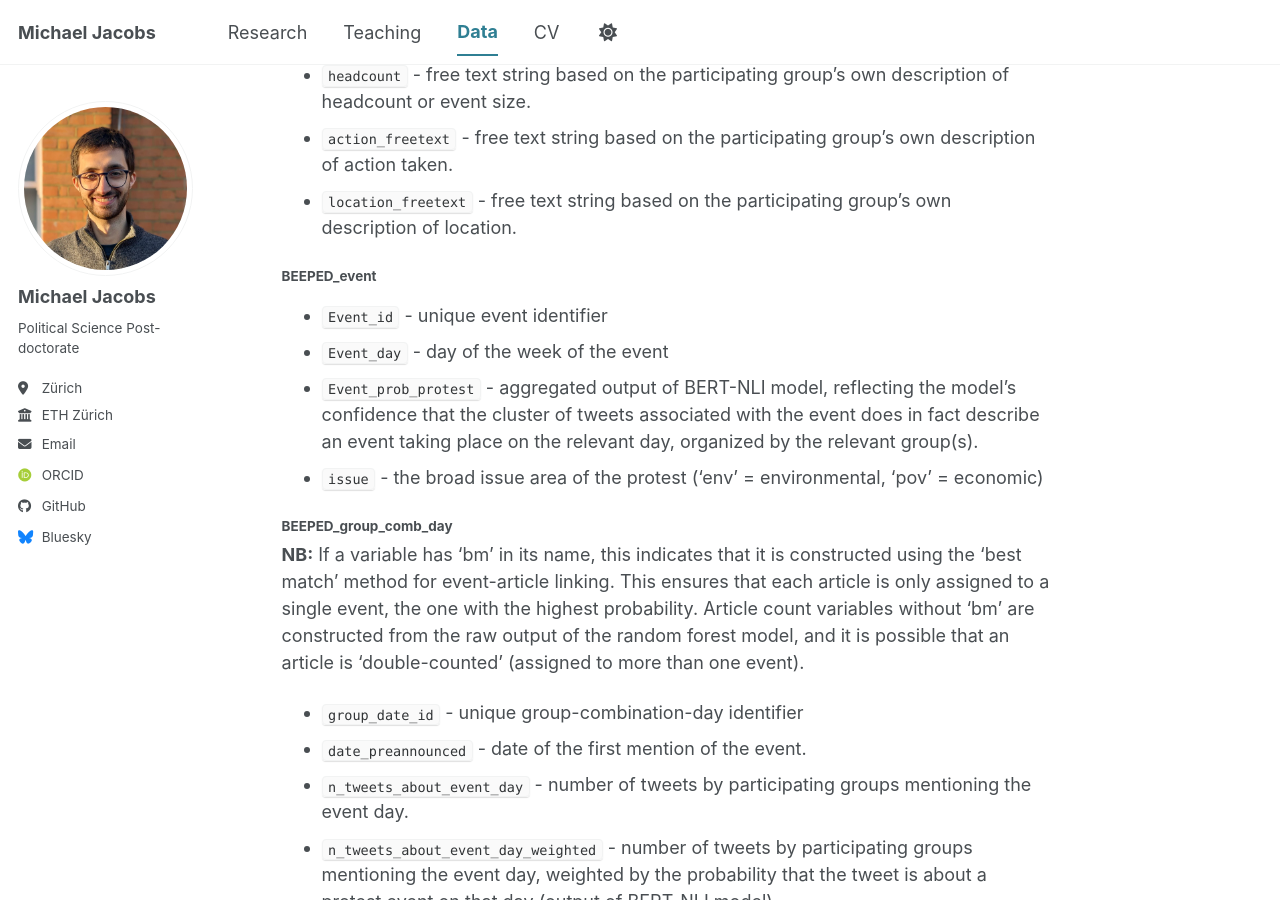
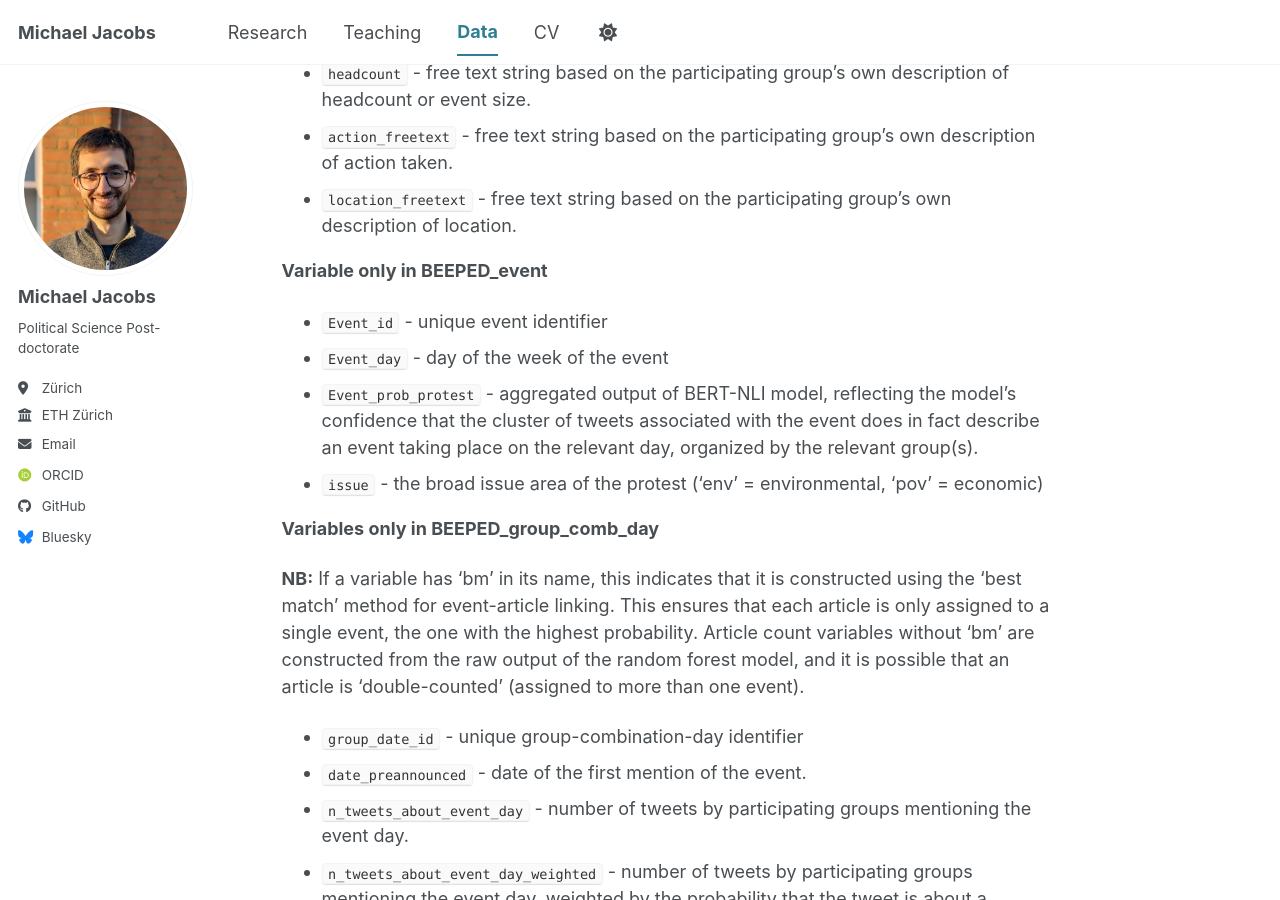
Before and after one commit to michaeljsj/michaeljsj.github.io, a Jekyll site: the page built from _pages/data.md, in a window 1280 px wide and 900 px high, scrolled down 2009 px. Built offline with Jekyll 4.4.1, drawn with Linux system fonts in a browser that asks for light colours; some web fonts are replaced; a script bundle is joined from its source files by our own code; library files that are not in the unit come from our copies.

Commit message:
Update data.md

```diff
--- a/_pages/data.md
+++ b/_pages/data.md
@@ -34,7 +34,7 @@ The dataset is provided in two formats:
 
 ### Variables
 
-#### Variables common to both formats
+**Variables common to both formats**
 
 - `Event_date` - day of event
 - `Event_group` - comma separated list of all groups participating in the event
@@ -52,14 +52,14 @@ The dataset is provided in two formats:
 - `action_freetext` - free text string based on the participating group's own description of action taken.
 - `location_freetext` - free text string based on the participating group's own description of location.
 
-#### BEEPED_event
+**Variable only in BEEPED_event**
 
 - `Event_id` - unique event identifier
 - `Event_day` - day of the week of the event
 - `Event_prob_protest` - aggregated output of BERT-NLI model, reflecting the model's confidence that the cluster of tweets associated with the event does in fact describe an event taking place on the relevant day, organized by the relevant group(s).
 - `issue` - the broad issue area of the protest ('env' = environmental, 'pov' = economic)
 
-#### BEEPED_group_comb_day
+**Variables only in BEEPED_group_comb_day**
 
 **NB:** If a variable has 'bm' in its name, this indicates that it is constructed using the 'best match' method for event-article linking. This ensures that each article is only assigned to a single event, the one with the highest probability. Article count variables without 'bm' are constructed from the raw output of the random forest model, and it is possible that an article is 'double-counted' (assigned to more than one event).
 
```
